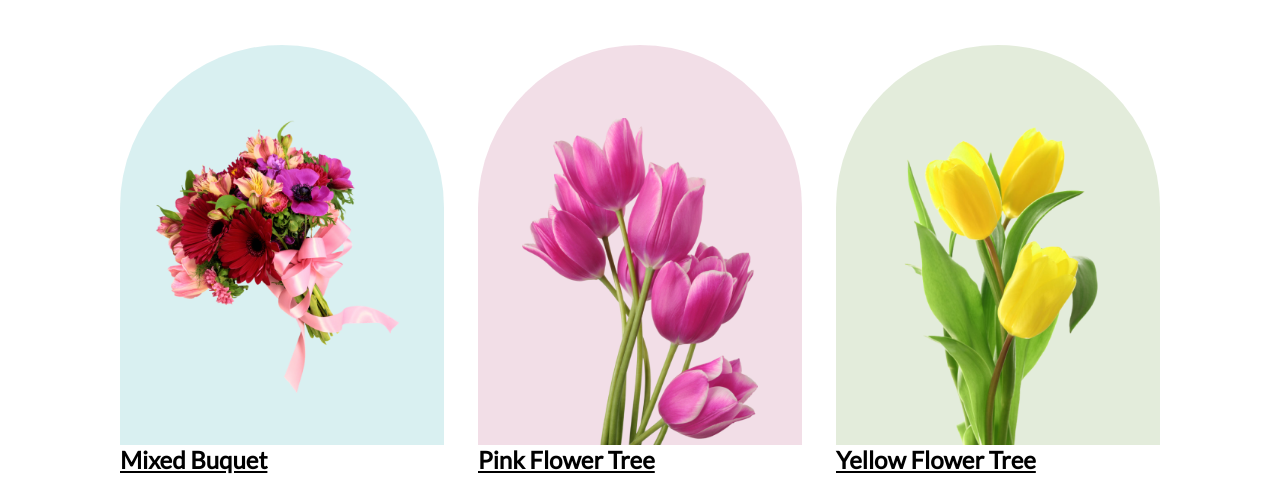
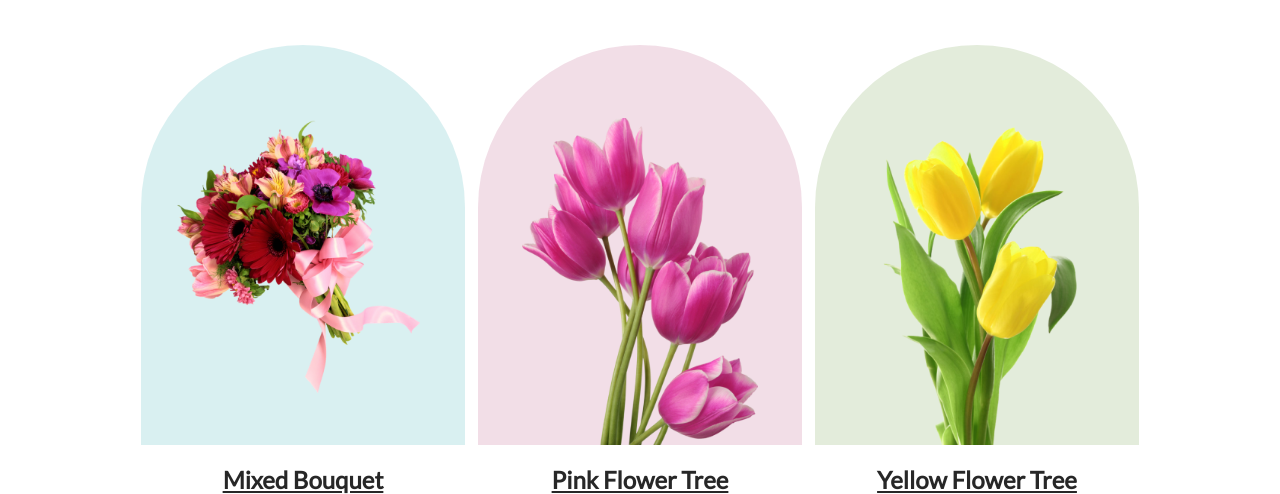
Before and after one commit to tabib-e-alahi/flower-shop-assignment-1, a plain HTML site: page index.html in a window 1280 px wide. Shown: the part 671-1165 px from the top of the page. Drawn offline with Linux system fonts and the light colour scheme.

Commit message:
our-featerd-section done and added

```diff
--- a/index.html
+++ b/index.html
@@ -59,7 +59,7 @@
               <img class="card-img-1" src="images/pngwing 5.png" alt="" />
             </div>
 
-            <h1 class="card-title">Mixed Buquet</h1>
+            <h1 class="card-title">Mixed Bouquet</h1>
           </div>
 
           <!-- =========================card-2============================ -->
--- a/styles/feature.css
+++ b/styles/feature.css
@@ -21,11 +21,11 @@
 /* card styles ============================== */
 
 .feature-card-container {
-
-
+ width: 80%;
+ margin: 0px auto;
   display: flex;
-  gap: 34px;
-  justify-content: center;
+  /* gap: 34px; */
+justify-content: space-evenly;
 }
 
 .card-1-inner {
--- a/styles/shared.css
+++ b/styles/shared.css
@@ -4,7 +4,12 @@
 }
 
 .card-title {
-  text-decoration: underline;
+    margin-top: 20px;
+  color: #272727;
+  text-align: center;
+  font-size: 24px;
+  font-weight: 700;
+  text-decoration-line: underline;
 }
 
 .card-img-2-3 {
```
